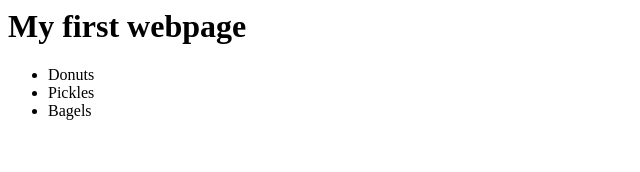
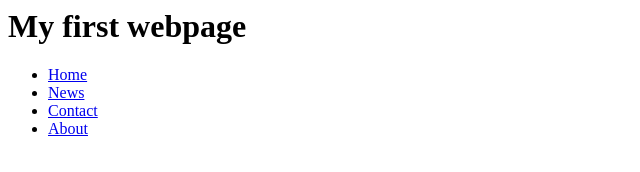
Before and after one commit to LoneWalker14/Dragonman14, a plain HTML site: page index.html in a window 1280 px wide. Shown: the whole page, without its empty margins (0-640 px from the left). Drawn offline with Linux system fonts and the light colour scheme.

Commit message:
Update index.html

```diff
--- a/index.html
+++ b/index.html
@@ -6,10 +6,12 @@
   <h1>My first webpage</h1>
 
 <ul>
-  <li>Donuts</li>
-  <li>Pickles</li>
-  <li>Bagels</li>
+  <li><a href="#home">Home</a></li>
+  <li><a href="#news">News</a></li>
+  <li><a href="#contact">Contact</a></li>
+  <li><a href="#about">About</a></li>
 </ul>
+
 
 
   </body>
```
